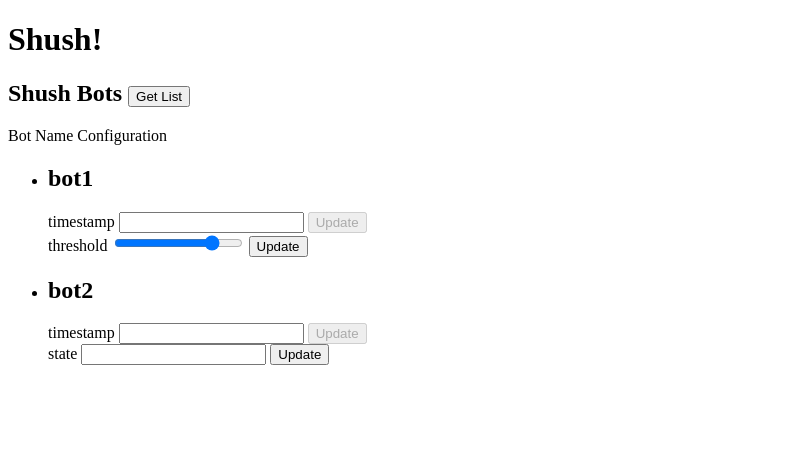
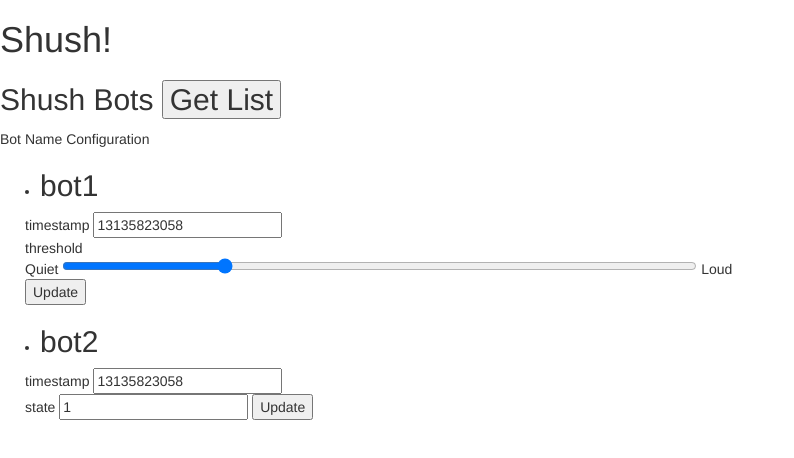
Before and after one commit to mobify/shush-bot, a plain HTML site: page client/index.html in a window 1280 px wide. Both pictures are taken after a click on the button "Get List". Shown: the whole page, without its empty margins (0-794 px from the left). Drawn offline with nearby package versions, Linux system fonts and the light colour scheme.

Commit message:
Get input range threshold working

```diff
--- a/client/index.html
+++ b/client/index.html
@@ -2,6 +2,18 @@
 <html>
 <head>
     <title>Shush!</title>
+    <link rel="stylesheet" href="https://maxcdn.bootstrapcdn.com/bootstrap/3.3.6/css/bootstrap.min.css" integrity="sha384-1q8mTJOASx8j1Au+a5WDVnPi2lkFfwwEAa8hDDdjZlpLegxhjVME1fgjWPGmkzs7" crossorigin="anonymous">
+    <link rel="stylesheet" href="https://maxcdn.bootstrapcdn.com/bootstrap/3.3.6/css/bootstrap-theme.min.css" integrity="sha384-fLW2N01lMqjakBkx3l/M9EahuwpSfeNvV63J5ezn3uZzapT0u7EYsXMjQV+0En5r" crossorigin="anonymous">
+    <style>
+        .hidden {
+            display: none;
+        }
+
+        .range input {
+            display: inline-block;
+            width: 50%;
+        }
+    </style>
 </head>
 <body>
     <h1>Shush!</h1>
@@ -32,7 +44,11 @@
                 <input type="text" class="value"></span>
                 <button class="submit">Update</button>
             </div>
-            <input class="range" type="range" min="0.0" max="1.0" step="0.1" />
+            <div class="range">
+                <span>Quiet</span>
+                    <input type="range" min="-40" max="0" step="1" />
+                <span>Loud</span>
+            </div>
             <select>
                 <option>Loud</option>
                 <option>Quiet</option>
--- a/client/webapp.js
+++ b/client/webapp.js
@@ -7,7 +7,7 @@
     var $list = $('#bots');
 
     var setConfiguration = function($bot) {
-        var inputThreshold = $bot.find('[data-type="threshold"]').text();
+        var inputThreshold = $bot.find('.range input').val();
         // var speakerVolume = $bot.find('[data-type="volume"]').text();
         // var state = $bot.find('[data-type="state"] option:selected').val();
 
@@ -15,7 +15,7 @@
             url: SERVER,
             method: 'POST',
             data: {
-                inputThreshold: ''
+                inputThreshold: inputThreshold
             }
         });
     };
@@ -43,10 +43,10 @@
                 $type.text(key);
 
                 if (key === 'threshold') {
-                    $rangeClone.val(value);
+                    $rangeClone.find('input').val(value);
                     $value.replaceWith($rangeClone);
                 } else {
-                    $value.text(value);
+                    $value.val(value);
                 }
 
                 // if (key === 'state') {
@@ -58,7 +58,7 @@
 
                 if (READ_ONLY.indexOf(key) !== -1) {
                     $value.attr('readonly', 'readonly');
-                    $rowClone.find('.submit').attr('disabled', 'disabled');
+                    $rowClone.find('.submit').addClass('hidden');
                 }
 
                 $liClone.find('.info').append($rowClone);
@@ -86,7 +86,7 @@
                                 name: 'bot1',
                                 configuration: {
                                     timestamp: '13135823058',
-                                    threshold: '0.8'
+                                    threshold: '-30'
                                 }
                             },
                             {
```
